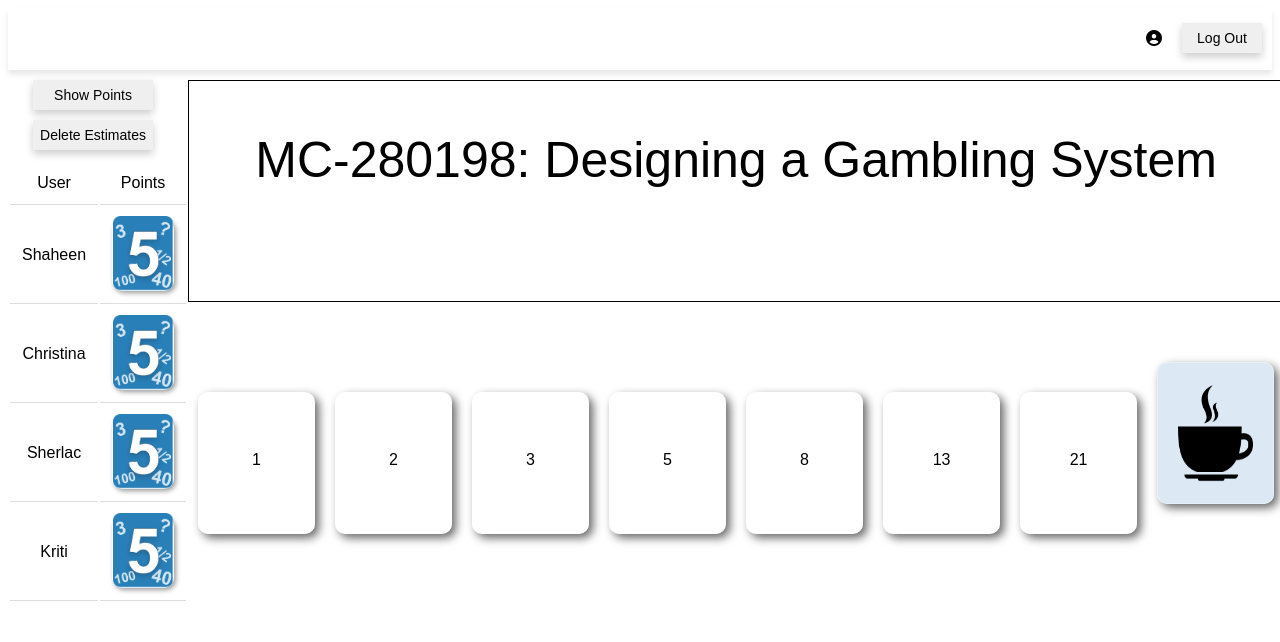
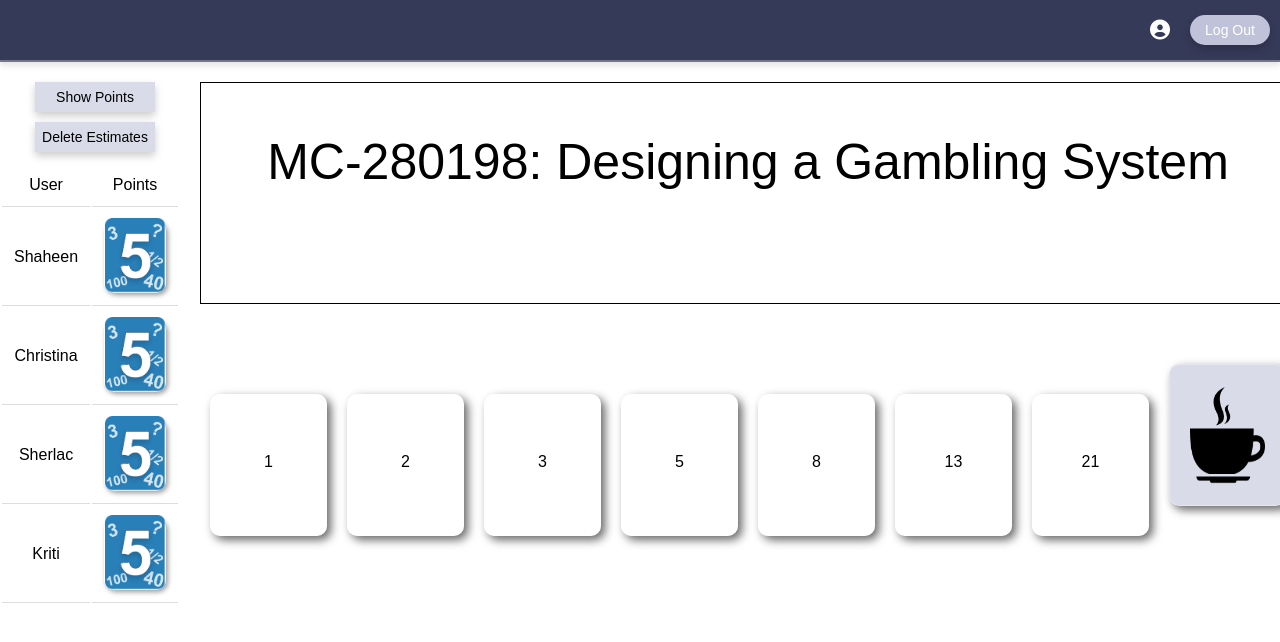
Before and after one commit to kichurose/ScrumGame, an Angular app: page /home in a window 1280 px wide. Shown: the top 642 px of the page. Built offline with nearby package versions, Linux system fonts and the light colour scheme; sample sign-in values are in the browser's storage.

Commit message:
Updated Color

```diff
--- a/src/app/gamble-table/gamble-table.component.scss
+++ b/src/app/gamble-table/gamble-table.component.scss
@@ -46,10 +46,10 @@
 
     &.isChecked {
       margin-top: 10px !important;
-      background-color: rgb(167, 199, 231, 0.4);
+      background-color: #d9dbe8;
     }
     &:hover {
-      background-color: rgb(167, 199, 231, 0.4);
+      background-color: #d9dbe8;
     }
   }
 }
--- a/src/app/home-screen/home-screen.component.scss
+++ b/src/app/home-screen/home-screen.component.scss
@@ -5,15 +5,19 @@
   .user-points {
     display: flex;
     align-items: center;
-    width: 30%;
+    min-width: 200px;
   }
   .gamble-table {
     flex-grow: 1;
   }
   .header {
+    position: sticky;
+    top: 0;
+    z-index: 1;
+    background-color: #363a59; // delft blue
     width: 100%;
     display: flex;
-    margin-bottom: 10px;
+    margin-bottom: 20px;
     justify-content: flex-end;
     height: 60px;
     align-items: center;
@@ -23,6 +27,11 @@
     span {
       margin-right: 10px;
       margin-left: 10px;
+      color: white;
+    }
+    i{
+      color: white;
+      font-size: 20px;
     }
 
     button {
@@ -31,7 +40,9 @@
       height: 30px;
       border: none;
       font-size: 14px;
-      //border-radius: 30px;
+      border-radius: 20px;
+      color: white;
+      background-color: #bfc2d9;
       cursor: pointer;
       box-shadow: 0 4px 8px rgba(0, 0, 0, 0.2);
     }
--- a/src/app/user-points-display/user-points-display.ctrl.scss
+++ b/src/app/user-points-display/user-points-display.ctrl.scss
@@ -5,6 +5,7 @@
     border-bottom: 1px solid #ddd;
   }
   button {
+    background-color: #d9dbe8;
     margin-right: 10px;
     width: 120px;
     height: 30px;
--- a/src/styles.scss
+++ b/src/styles.scss
@@ -1,4 +1,5 @@
 /* You can add global styles to this file, and also import other style files */
 body {
     font-family: 'Arial', sans-serif;
+    margin: 0;
 }
```
Also changed, not shown: src/readme/readme.txt.
